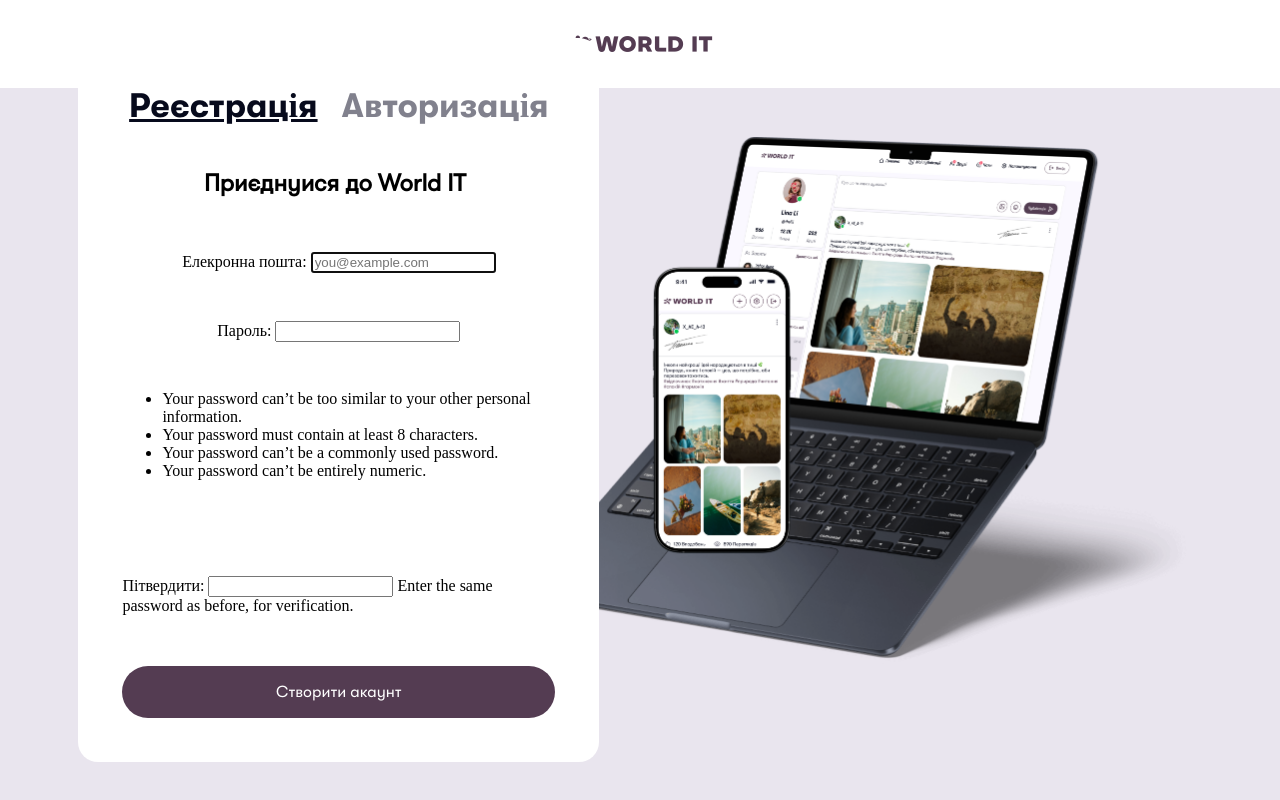
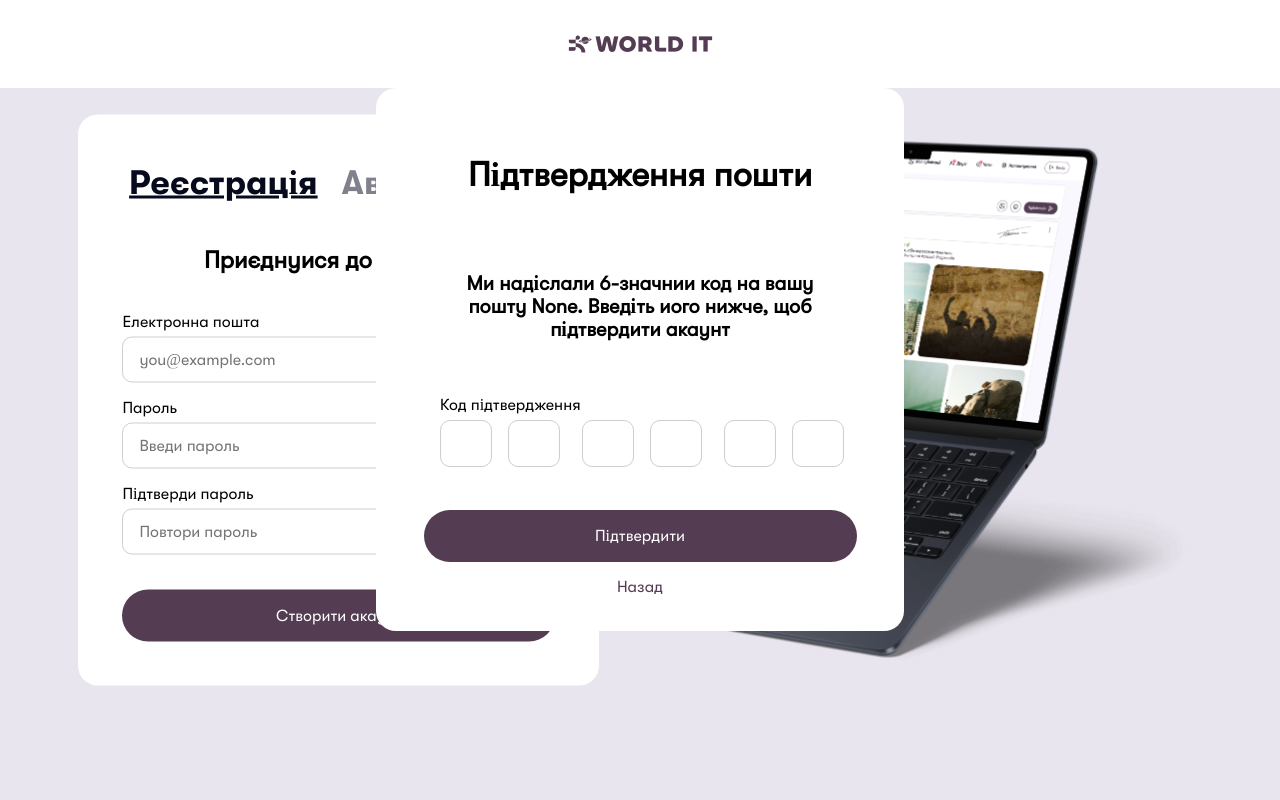
Before and after one commit to b5ysQoPl9xBhrYPt6/Social-Network, a Django app: page / in a window 1280 px wide. Run offline with Django 5.2, Linux system fonts and the light colour scheme.

Commit message:
Styles for verify code form

```diff
--- a/social_network_project/static/base.css
+++ b/social_network_project/static/base.css
@@ -126,3 +126,20 @@ body {
 .eye-icon:hover {
     cursor: pointer;
 }
+
+.title {
+    display: flex;
+    flex-direction: row;
+    justify-content: center;
+    font-size: 34px;
+    font-family: 'GT Walsheim Regular';
+    text-align: center;
+}
+
+.smallButton {
+    font-size: 16px;
+    font-family: 'GT Walsheim Regular';
+    text-align: center;
+    color: #543C52;
+    text-decoration: none;
+}
--- a/social_network_project/user_app/forms.py
+++ b/social_network_project/user_app/forms.py
@@ -13,16 +13,46 @@ class RegistrationForm(UserCreationForm):
         model = User
         fields = ["email"]
 
+
 class VerifyCodeForm(forms.Form):
-    code = forms.CharField(
-        max_length = 6,
+    code_1 = forms.CharField(
+        max_length = 1,
         required = True,
-        widget = forms.TextInput(),
-        label = "Код пітвердження"
+        widget = forms.TextInput(attrs = {"id": "code1"})
     )
+    code_2 = forms.CharField(
+        max_length = 1,
+        required = True,
+        widget = forms.TextInput(attrs = {"id": "code2"})
+    )
+    code_3 = forms.CharField(
+        max_length = 1,
+        required = True,
+        widget = forms.TextInput(attrs = {"id": "code3"})
+    )
+    code_4 = forms.CharField(
+        max_length = 1,
+        required = True,
+        widget = forms.TextInput(attrs = {"id": "code4"})
+    )
+    code_5 = forms.CharField(
+        max_length = 1,
+        required = True,
+        widget = forms.TextInput(attrs = {"id": "code5"})
+    )
+    code_6 = forms.CharField(
+        max_length = 1,
+        required = True,
+        widget = forms.TextInput(attrs = {"id": "code6"})
+    )
+
 
 class LoginForm(AuthenticationForm):
     username = forms.EmailField(
         label = "Електронна пошта",
         widget = forms.EmailInput(attrs = {"placeholder": "you@example.com"})
     )
+    password = forms.CharField(
+        widget = forms.PasswordInput(attrs = {"placeholder": "Пароль"}),
+        label = "Пароль"
+    )
--- /dev/null
+++ b/social_network_project/user_app/static/user_app/css/auth.css
@@ -0,0 +1,203 @@
+#regLogDiv h1 {
+    display: flex;
+    gap: 8px;
+    font-size: 34px;
+    font-family: 'GT Walsheim Bold';
+    color: #81818D;
+    user-select: none;
+}
+
+#regLogDiv h1:hover {
+    cursor: pointer;
+}
+
+#authBox {
+    display: flex;
+    flex-direction: column;
+    align-items: center;
+    justify-content: center;
+    background-color: white;
+    gap: 16px;
+    padding: 44px;
+    border-radius: 20px;
+    z-index: 2;
+}
+
+#welcomeText {
+    display: flex;
+    flex-direction: column;
+    justify-content: center;
+    font-size: 24px;
+    font-family: 'GT Walsheim Regular';
+    width: 270px;
+    height: 27px;
+}
+
+#background{
+    width: 679px;
+    height: 527px;
+    display: flex;
+    position: relative;
+    right: 75px;
+}
+
+#regLogDiv {
+    display: flex;
+    flex-direction: row;
+    justify-content: center;
+    align-items: center;
+    width: 399px;
+    height: 47px;
+    gap: 24px;
+}
+
+#logForm {
+    display: flex;
+    flex-direction: column;
+    justify-content: center;
+    align-items: center;
+    gap: 16px;
+}
+
+
+#regForm {
+    display: flex;
+    flex-direction: column;
+    justify-content: center;
+    align-items: center;
+    gap: 16px;
+}
+
+#mainBlock {
+    display: flex;
+    flex-direction: row;
+    justify-content: center;
+    align-items: center;
+
+    position: absolute;
+    top: 50%;
+    left: 53%;
+    transform: translate(-50%, -50%);
+
+}
+
+#codeInput{
+    display: flex;
+    flex-direction: row;
+    justify-content: center;
+    align-items: center;
+    border-radius: 10px;
+    border: 1px;
+    padding: 10px;
+    gap: 10px;
+    border-color: #CDCED2;
+}
+
+#codeText{
+    gap: 8px;
+    font: "GT Walsheim Regular";
+    font-size: 16px;
+
+}
+
+.codeDiv{
+    display: flex;
+    flex-direction: row;
+
+    width: 116px;
+    height: 45px;
+    gap: 16px;
+
+}
+
+#codeAuth{
+    display: flex;
+    flex-direction: column;
+    width: 400px;
+    height: 69px;
+    gap: 6px;
+}
+
+#codeBox{
+    display: flex;
+    flex-direction: row;
+    justify-content: space-between;
+    width: 400px;
+    height: 45px;
+    gap: 16px;
+}
+
+#enterUrPasswordText {
+    display: flex;
+    flex-direction: column;
+    justify-content: center;
+    font-size: 20px;
+    font-family: 'GT Walsheim Regular';
+    text-align: center;
+    width: 400px;
+    height: 54px;
+}
+
+#verifyCodeBlock {
+    display: flex;
+    flex-direction: column;
+    align-items: center;
+    justify-content: center;
+    background-color: white;
+    border-radius: 20px;
+    gap: 36px;
+    padding: 44px;
+    padding-left: 64px;
+    padding-right: 64px;
+    z-index: 3;
+    position: relative;
+}
+
+#backAcceptDiv {
+    display: flex;
+    flex-direction: column;
+    align-items: center;
+    justify-content: center;
+    width: 400px;
+    height: 86px;
+    gap: 16px;
+}
+
+.numInput {
+    width: 30px;
+    height: 25px;
+    border: 1px solid #CDCED2;
+    border-radius: 10px;
+    padding: 10px;
+}
+
+.codeDiv {
+    display: flex;
+    flex-direction: row;
+    /* justify-content: space-between; */
+    width: 116px;
+    height: 45px;
+    gap: 16px;
+}
+
+#backAcceptDiv {
+    display: flex;
+    flex-direction: column;
+    align-items: center;
+    justify-content: center;
+    width: 400px;
+    height: 86px;
+    gap: 16px;
+}
+
+#confirmForm {
+    display: flex;
+    flex-direction: column;
+    align-items: center;
+    justify-content: center;
+    gap: 36px;
+}
+
+.error-messages{
+    width: 300px;
+}
--- a/social_network_project/user_app/static/user_app/css/authentification.css
+++ /dev/null
@@ -1,82 +0,0 @@
-#regLogDiv h1 {
-    display: flex;
-    gap: 8px;
-    font-size: 34px;
-    font-family: 'GT Walsheim Bold';
-    color: #81818D;
-    user-select: none;
-}
-
-#regLogDiv h1:hover {
-    cursor: pointer;
-}
-
-#authBox {
-    display: flex;
-    flex-direction: column;
-    align-items: center;
-    justify-content: center;
-    background-color: white;
-    gap: 16px;
-    padding: 44px;
-    border-radius: 20px;
-    z-index: 2;
-}
-
-#welcomeText {
-    display: flex;
-    flex-direction: column;
-    justify-content: center;
-    font-size: 24px;
-    font-family: 'GT Walsheim Regular';
-    width: 270px;
-    height: 27px;
-}
-
-#background{
-    width: 679px;
-    height: 527px;
-    display: flex;
-    position: relative;
-    right: 75px;
-}
-
-#regLogDiv {
-    display: flex;
-    flex-direction: row;
-    justify-content: center;
-    align-items: center;
-    width: 399px;
-    height: 47px;
-    gap: 24px;
-}
-
-#logForm {
-    display: flex;
-    flex-direction: column;
-    justify-content: center;
-    align-items: center;
-    gap: 16px;
-}
-
-
-#regForm {
-    display: flex;
-    flex-direction: column;
-    justify-content: center;
-    align-items: center;
-    gap: 16px;
-}
-
-#mainBlock {
-    display: flex;
-    flex-direction: row;
-    justify-content: center;
-    align-items: center;
-
-    position: absolute;
-    top: 50%;
-    left: 53%;
-    transform: translate(-50%, -50%);
-
-}
--- a/social_network_project/user_app/static/user_app/js/auth-ux.js
+++ b/social_network_project/user_app/static/user_app/js/auth.js
@@ -20,6 +20,19 @@ const showPasswordTextElement             = document.querySelector("#showPasswor
 const showConfirmPasswordTextElement      = document.querySelector("#showConfirmPasswordText")
 const showAuthPasswordTextElement         = document.querySelector("#showAuthPasswordText")
 
+const code1 = document.querySelector("#code_1")
+const code2 = document.querySelector("#code_2")
+const code3 = document.querySelector("#code_3")
+const code4 = document.querySelector("#code_4")
+const code5 = document.querySelector("#code_5")
+const code6 = document.querySelector("#code_6")
+
+const regErrorMessagesElement             = document.querySelector("#regErrorMessages")
+const logErrorMessagesElement             = document.querySelector("#logErrorMessages")
+const verifyErrorMessagesElement          = document.querySelector("#verifyErrorMessages")
+
+
+// ============= FORMS FETCH REQUESTS =============
 
 let isSending = false
 function sendFormAction(form, execute) {
@@ -47,7 +60,15 @@ sendFormAction(regFormElement, (data) => {
         verifyFormBlockElement.removeAttribute("style")
     } else {
         console.log(data.errors)
-        alert("Произошла ошибка")
+
+        for (const keyName in data.errors) {
+            for (const error of data.errors[keyName]) {
+                const listElement = document.createElement("li")
+                listElement.textContent = error
+                regErrorMessagesElement.appendChild(listElement)
+            }
+        }
+        regErrorMessagesElement.removeAttribute("style")
     }
 })
 
@@ -57,7 +78,15 @@ sendFormAction(verifyFormElement, (data) => {
         goto("log")
     } else {
         console.log(data.errors)
-        alert("Произошла ошибка")
+
+        for (const keyName in data.errors) {
+            for (const error of data.errors[keyName]) {
+                const listElement = document.createElement("li")
+                listElement.textContent = error
+                verifyErrorMessagesElement.appendChild(listElement)
+            }
+        }
+        verifyErrorMessagesElement.removeAttribute("style")
     }
 })
 
@@ -66,10 +95,21 @@ sendFormAction(logFormElement, (data) => {
         console.log(data)
     } else {
         console.log(data.errors)
-        alert("Произошла ошибка")
+
+
+        for (const keyName in data.errors) {
+            for (const error of data.errors[keyName]) {
+                const listElement = document.createElement("li")
+                listElement.textContent = error
+                logErrorMessagesElement.appendChild(listElement)
+            }
+        }
+        logErrorMessagesElement.removeAttribute("style")
     }
 })
 
+
+// ============= REG / LOG NAVIGATION =============
 
 function goto(page) {
     if (page == "reg") {
@@ -95,6 +135,19 @@ function goto(page) {
     }
 }
 
+regElement.addEventListener("click", () => {
+    goto("reg")
+})
+
+logElement.addEventListener("click", () => {
+    goto("log")
+})
+
+goto("reg")
+
+
+// ========== PASSWORD FIELDS VISIBILITY ==========
+
 /**
  * @param {Element} inputElement
  */
@@ -107,25 +160,47 @@ function changeVisibility(inputElement) {
     }
 }
 
-
-regElement.addEventListener("click", () => {
-    goto("reg")
+showPasswordTextElement.addEventListener("click", () => {
+    changeVisibility(passwordElement)
 })
 
-logElement.addEventListener("click", () => {
-    goto("log")
+showAuthPasswordTextElement.addEventListener("click", () => {
+    changeVisibility(authPasswordElement)
 })
 
-// showPasswordTextElement.addEventListener("click", () => {
-//     changeVisibility(passwordElement)
-// })
+showConfirmPasswordTextElement.addEventListener("click", () => {
+    changeVisibility(confirmPasswordElement)
+})
 
-// showAuthPasswordTextElement.addEventListener("click", () => {
-//     changeVisibility(authPasswordElement)
-// })
 
-// showConfirmPasswordTextElement.addEventListener("click", () => {
-//     changeVisibility(confirmPasswordElement)
-// })
+// ========= VERIFY FORM AUTO FIELD SELECT =========
 
-goto("reg")
+code1.addEventListener("input", (event) => {
+    if (event.data) {
+        code2.focus()
+    }
+})
+
+code2.addEventListener("input", (event) => {
+    if (event.data) {
+        code3.focus()
+    }
+})
+
+code3.addEventListener("input", (event) => {
+    if (event.data) {
+        code4.focus()
+    }
+})
+
+code4.addEventListener("input", (event) => {
+    if (event.data) {
+        code5.focus()
+    }
+})
+
+code5.addEventListener("input", (event) => {
+    if (event.data) {
+        code6.focus()
+    }
+})
--- a/social_network_project/user_app/templates/user_app/auth.html
+++ b/social_network_project/user_app/templates/user_app/auth.html
@@ -21,16 +21,15 @@
         <img src="{% static 'user_app/img/background.png' %}" alt="Computer" id = 'background'>
     </div>
 
-    <div id="verifyCodeBlock" style="display: none;">
-        {% include "user_app/forms/confirmform.html" %}
+    <div id="verifyCodeBlock">
+        {% include "user_app/forms/verifyform.html" %}
     </div>
 {% endblock %}
 
 {% block links %}
-    <link rel="stylesheet" href="{% static 'user_app/css/authentification.css' %}">
+    <link rel="stylesheet" href="{% static 'user_app/css/auth.css' %}">
 {% endblock %}
 
 {% block scripts %}
-    <script src="{% static 'user_app/js/auth-ux.js' %}"></script>
-    <!-- <script src="{% static 'user_app/js/auth-backend.js' %}"></script> -->
+    <script src="{% static 'user_app/js/auth.js' %}"></script>
 {% endblock %}
--- a/social_network_project/user_app/templates/user_app/forms/confirmform.html
+++ /dev/null
@@ -1,17 +0,0 @@
-{% load static %}
-
-<form method="post" id="confirmForm" action="{% url 'send_verify_code' %}">
-    {% csrf_token %}
-    <!-- <div class="">
-        <input type="text" maxlength="1" class="">
-        <input type="text" maxlength="1" class="">
-        <input type="text" maxlength="1" class="">
-        <input type="text" maxlength="1" class="">
-        <input type="text" maxlength="1" class="">
-        <input type="text" maxlength="1" class="">
-    </div> -->
-
-    {{ verifyform.as_p }}
-
-    <button>Отправить</button>
-</form>
--- a/social_network_project/user_app/templates/user_app/forms/logform.html
+++ b/social_network_project/user_app/templates/user_app/forms/logform.html
@@ -1,23 +1,21 @@
 {% load static %}
 
-<!-- СОДЕРЖИМОЕ ФОРМ ВРЕМЕННОЕ -->
 <form method="post" id="logForm" style="display: none;" action="{% url 'send_login' %}">
     {% csrf_token %}
-    <!-- <div class = "input-div">
+    <div class = "input-div">
         <label for="mailInput" class = 'input-label'>Електронна пошта</label>
-        <input type="email" placeholder="you@example.com" name = "mailInput" required class = "input">
+        <input type="email" placeholder="you@example.com" name = "username" required class = "input">
     </div>
 
     <div class = "input-div">
         <label for="passwordInput" class = 'input-label'>Пароль</label>
         <div class="input-wrapper">
-            <input type="password" placeholder="Введи пароль" name = "passwordInput" required class = "input" id = "authPasswordInputText">
+            <input type="password" placeholder="Введи пароль" name = "password" required class = "input" id = "authPasswordInputText">
             <img src="{% static 'user_app/img/show.png' %}" alt="Show" class="eye-icon" id="showAuthPasswordText">
         </div>
     </div>
 
-    <button name = "logButton" class="continue-button"><p class="continue-text">Увійти</p></button> -->
+    <ul id="logErrorMessages" style="display: none;" class="error-messages"></ul>
 
-    {{ logform.as_p }}
     <button name = "logButton" class="continue-button"><p class="continue-text">Увійти</p></button>
 </form>
--- a/social_network_project/user_app/templates/user_app/forms/regform.html
+++ b/social_network_project/user_app/templates/user_app/forms/regform.html
@@ -1,20 +1,17 @@
 {% load static %}
 
-<!-- СОДЕРЖИМОЕ ФОРМ ВРЕМЕННОЕ -->
 <form method="post" id="regForm" action="{% url 'send_reg' %}">
     {% csrf_token %}
 
-    {{ regform.as_p }}
-
-    <!-- <div class = "input-div">
+    <div class = "input-div">
         <label for="mailInput" class = 'input-label'>Електронна пошта</label>
-        <input type="email" placeholder="you@example.com" name = "mailInput"required class = "input">
+        <input type="email" placeholder="you@example.com" name = "email" required class = "input">
     </div>
     <div class = "input-div">
         <label for="passwordInput" class = 'input-label'>Пароль</label>
 
         <div class="input-wrapper">
-            <input type="password" placeholder="Введи пароль" name = "passwordInput" required class = "input" id = "passwordInputText">
+            <input type="password" placeholder="Введи пароль" name = "password1" required class = "input" id = "passwordInputText">
             <img src="{% static 'user_app/img/show.png' %}" alt="Show" class="eye-icon" id="showPasswordText">
         </div>
 
@@ -23,10 +20,12 @@
         <label for="confirmPasswordInput" class = 'input-label'>Підтверди пароль</label>
 
         <div class="input-wrapper">
-            <input type="password" placeholder="Повтори пароль"  name = "confirmPasswordInput" required class = "input" id = "confirmPasswordInputText">
+            <input type="password" placeholder="Повтори пароль"  name = "password2" required class = "input" id = "confirmPasswordInputText">
             <img src="{% static 'user_app/img/show.png' %}" alt="Show" class="eye-icon" id="showConfirmPasswordText">
         </div>
-    </div> -->
+    </div>
+
+    <ul id="regErrorMessages" style="display: none;" class="error-messages"></ul>
 
     <button name = "regButton" class="continue-button"><p class="continue-text">Створити акаунт</p></button>
 </form>
--- /dev/null
+++ b/social_network_project/user_app/templates/user_app/forms/verifyform.html
@@ -0,0 +1,31 @@
+{% load static %}
+
+<form method="post" id="confirmForm" action="{% url 'send_verify_code' %}">
+    {% csrf_token %}
+    <h1 class = "title">Підтвердження пошти</h1>
+    <h4 id = 'enterUrPasswordText'>Ми надіслали 6-значний код на вашу пошту {{ email }}. Введіть його нижче, щоб підтвердити акаунт</h4>
+    <div id = "codeAuth">
+        <label class = 'input-label'>Код підтвердження</label>
+        <div id = 'codeBox'>
+            <div class ="codeDiv">
+                <input type="text" maxlength="1" class="numInput" name="code_1" id="code_1">
+                <input type="text" maxlength="1" class="numInput" name="code_2" id="code_2">
+            </div>
+            <div class="codeDiv">
+                <input type="text" maxlength="1" class="numInput" name="code_3" id="code_3">
+                <input type="text" maxlength="1" class="numInput" name="code_4" id="code_4">
+            </div>
+            <div class="codeDiv">
+                <input type="text" maxlength="1" class="numInput" name="code_5" id="code_5">
+                <input type="text" maxlength="1" class="numInput" name="code_6" id="code_6">
+            </div>
+        </div>
+    </div>
+
+    <ul id="verifyErrorMessages" style="display: none;" class="error-messages"></ul>
+
+    <div id = 'backAcceptDiv'>
+        <button name = "verifyButton" class="continue-button"><p class="continue-text">Підтвердити</p></button>
+        <a href="" class = 'smallButton'>Назад</a>
+    </div>
+</form>
--- a/social_network_project/user_app/views.py
+++ b/social_network_project/user_app/views.py
@@ -16,9 +16,13 @@ class AuthView(TemplateView):
 
     def get_context_data(self, **kwargs):
         context = super().get_context_data(**kwargs)
+
         context["regform"] = RegistrationForm()
         context["verifyform"] = VerifyCodeForm()
         context["logform"] = LoginForm()
+
+        context["email"] = self.request.session.get("email")
+
         return context
 
 
@@ -53,8 +57,14 @@ class VerifyCodeView(FormView):
     form_class = VerifyCodeForm
 
     def form_valid(self, form: VerifyCodeForm):
-        print("OK")
-        code = form.cleaned_data.get("code")
+        code = ''
+        for field_name in form.fields:
+            data = form.cleaned_data.get(field_name)
+            if not data:
+                return JsonResponse({"success": False, "errors": ["Некоторые поля не содержат данных"]})
+            code += data
+        print(code)
+
         verify_code = VerifyCode.objects.filter(code = code).first()
 
         if verify_code and verify_code.is_valid():
@@ -64,11 +74,10 @@ class VerifyCodeView(FormView):
             verify_code.delete()
             return JsonResponse({"success": True})
         else:
-            form.add_error("code", "Такого коду не існує, або його час вичерпано")
+            form.add_error(None, "Такого коду не існує, або його час вичерпано")
             return self.form_invalid(form)
 
     def form_invalid(self, form):
-        print("NOT OK BUT OKOK")
         return JsonResponse({"success": False, "errors": form.errors})
 
 class CustomLoginView(LoginView):
```
Also changed, not shown: social_network_project/user_app/static/user_app/js/auth-backend.js (deleted, +0 -48 lines).
